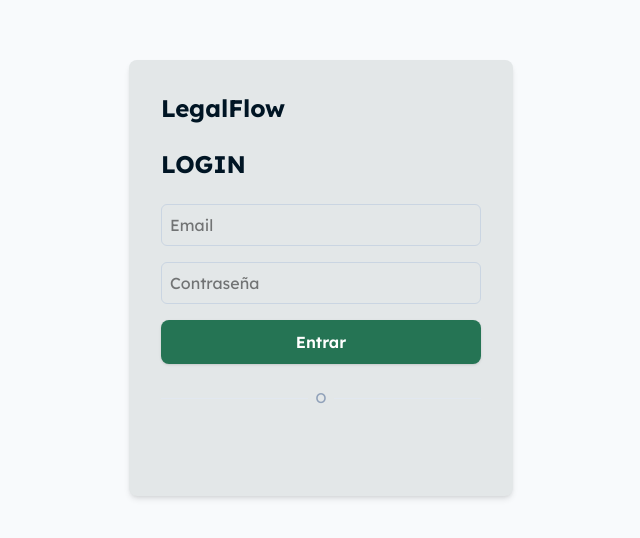
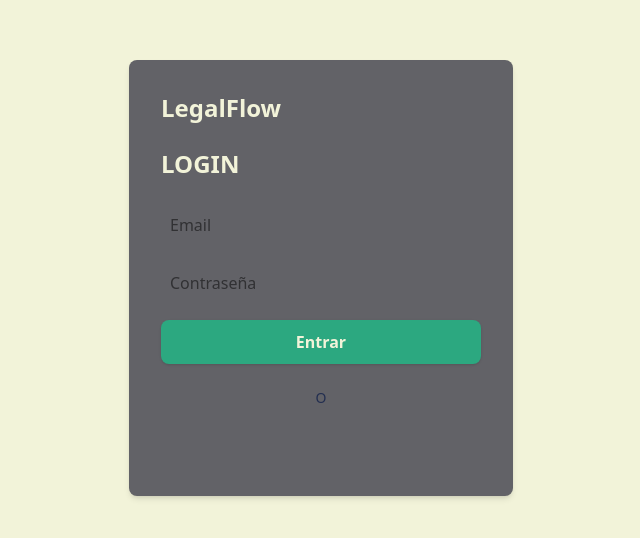
Before and after one commit to kbarnasthpol/legalflow-web, a Next.js app: page /login in a window 1280 px wide. Shown: the part 122-660 px from the top of the page, without its empty margins (319-959 px from the left). Built offline with nearby package versions, Linux system fonts and the light colour scheme; no server answers.

Commit message:
Corregimos colores, Mejoramos el sidebar, le dimos animacion a todo

```diff
--- a/src/app/dashboard/clientes/nuevo/page.tsx
+++ b/src/app/dashboard/clientes/nuevo/page.tsx
@@ -2,7 +2,7 @@
 import { useState } from 'react'
 import { useRouter } from 'next/navigation'
 import api from '../../../../lib/axios'
-import PrimaryButton from '@/components/ui/PrimaryButton'
+import Button from '@/components/ui/Button'
 
 export default function NuevoClientePage() {
   const router = useRouter()
@@ -80,9 +80,9 @@ export default function NuevoClientePage() {
           </select>
         </div>
 
-        <PrimaryButton>
+        <Button variant="success">
           GUARDAR CLIENTE NUEVO
-        </PrimaryButton>
+        </Button>
       </form>
     </div>
   )
--- a/src/app/dashboard/page.tsx
+++ b/src/app/dashboard/page.tsx
@@ -2,7 +2,7 @@
 import { useEffect, useState } from 'react'
 import api from '../../lib/axios'
 import { useRouter } from 'next/navigation' // Importamos el "conduce-páginas"
-import PrimaryButton from '@/components/ui/PrimaryButton'
+import Button from '@/components/ui/Button'
 import { Users, Briefcase, DollarSign } from 'lucide-react'
 interface StatCardProps {
   title: string;
@@ -68,10 +68,10 @@ const [stats, setStats] = useState({ clientes: 0, casos: 0, recaudado: 0 })
         <h1 className="text-2xl font-bold text-black">MIS CLIENTES</h1>
 
         {/* Este botón hace la magia */}
-        <PrimaryButton
+        <Button variant="success"
           onClick={() => router.push('/dashboard/clientes/nuevo')}>
           + AGREGAR CLIENTE NUEVO
-        </PrimaryButton>
+        </Button>
       </div>
 
       <div className="grid gap-4">
--- a/src/app/globals.css
+++ b/src/app/globals.css
@@ -4,37 +4,20 @@
 @source "../components";
 
 @theme {
-  /* --- MAYA BLUE (Identidad Principal) --- */
-  --color-maya-100: #ccebff; /* Fondos de tarjetas seleccionadas / sidebar */
-  --color-maya-600: #007acc; /* Botones principales y acciones importantes */
-  --color-maya-950: #001524; /* Texto títulos */
 
-  /* --- AQUAMARINE (Notificaciones y Estados leves) --- */
-  --color-aqua-100: #ccfff0; /* Etiquetas y estados no urgentes */
-  --color-aqua-700: #00996b; /* Indicadores de estados activos */
-  --color-aqua-950: #002419; /* Texto sobre aqua */
+  --color-beige:#f2f3d9; /* Letras, textos, etc.*/
+  --color-azul:#222e50;/* Color de la identidad*/
+  --color-esmeralda:#2ca880; /* Color exitos o cosass buenas*/
+  --color-coral:#f96f5d; /* Color errores, o cosas negativas*/
+  --color-gris:#626267;/* Color principal, el que mas predomina, color fondo*/
+  --color-dorado:#fe9920; /*Color detalles para contrastar con el azul*/
 
-  /* --- MINT LEAF (Éxitos y Confirmaciones) --- */
-  --color-mint-50: #ecf9f4;  /* Fondo éxito leve */
-  --color-mint-700: #257454; /* Éxito medio / Casos cerrados */
-  --color-mint-950: #091b14; /* Éxito alto */
-
-  /* --- IRON GREY (Estructura y Neutrales) --- */
-  --color-iron-100: #e3e7e8; /* Fondos de páginas */
-  --color-iron-700: #465253; /* Bordes */
-  --color-iron-950: #101313; /* Texto secundario */
-
-  /* --- SOFT BLOSSOM (Crítico y Alertas) --- */
-  --color-blossom-100: #eddee2; /* Fondo notificación crítica */
-  --color-blossom-700: #633642; /* Botones ELIMINAR / Vencimientos */
-  --color-blossom-950: #170c0f; /* Estado fallido / Alertas máximas */
-  /* Definimos la familia de fuente */
-  --font-sans: var(--font-primary), ui-sans-serif, system-ui;
+  --font-sans: var(--font-lexend), ui-sans-serif, system-ui;
 }
 
 body {
   /* Usamos tus nuevas variables para el estilo base del cuerpo */
-  background-color: var(--color-iron-100);
-  color: var(--color-iron-950);
+  background-color: var(--color-beige);
+  color: var(--color-beige);
   font-family: var(--font-sans);
 }
--- a/src/app/layout.tsx
+++ b/src/app/layout.tsx
@@ -23,7 +23,7 @@ export default function RootLayout({ children }: { children: React.ReactNode })
         {/* Envolvemos TODA la app con el Provider de Google */}
         <GoogleOAuthProvider clientId={process.env.NEXT_PUBLIC_GOOGLE_CLIENT_ID!}>
           {!isLoginPage && <Sidebar />}
-          <main className={`${!isLoginPage ? 'ml-64' : ''} w-full min-h-screen bg-slate-50`}>
+          <main className={`${!isLoginPage ? 'ml-64' : ''} w-full min-h-screen bg-aqua-medio`}>
             {children}
           </main>
         </GoogleOAuthProvider>
--- a/src/app/login/page.tsx
+++ b/src/app/login/page.tsx
@@ -32,30 +32,30 @@ export default function LoginPage() {
 
   return (
     <main className="flex min-h-screen flex-col items-center justify-center p-24">
-      <div className="bg-iron-100 p-8 rounded-lg shadow-md w-96 text-black">
-        <h1 className="text-maya-950 text-2xl font-bold mb-6">LegalFlow</h1>
-          <h1 className="text-maya-950 text-2xl font-bold mb-6">LOGIN</h1>
+      <div className="bg-gris p-8 rounded-lg shadow-md w-96 text-black">
+        <h1 className="text-beige text-2xl font-bold mb-6">LegalFlow</h1>
+          <h1 className="text-beige text-2xl font-bold mb-6">LOGIN</h1>
 
         <form onSubmit={handleLogin} className="flex flex-col gap-4">
           <Input
             type="email"
             placeholder="Email"
-           className="border border-gray-300 focus:border-legal-blue focus:ring-1 focus:ring-legal-blue outline-none p-2 rounded-md"
+           className="border border-gris focus:border-beige focus:ring-1 focus:ring-beige outline-none p-2 rounded-md"
             onChange={(e) => setEmail(e.target.value)} // Captura lo que escribís
           />
           <Input
             type="password"
             placeholder="Contraseña"
-            className="border border-gray-300 focus:border-legal-blue focus:ring-1 focus:ring-legal-blue outline-none p-2 rounded-md"
+            className="border border-gris focus:border-beige focus:ring-1 focus:ring-beige outline-none p-2 rounded-md"
             onChange={(e) => setPassword(e.target.value)}
           />
           <Button type="submit" variant='success'>Entrar</Button>
         </form>
         <div className="mt-6 flex flex-col items-center gap-4">
   <div className="flex items-center w-full gap-2">
-    <hr className="flex-grow border-slate-200" />
-    <span className="text-slate-400 text-sm">O</span>
-    <hr className="flex-grow border-slate-200" />
+    <hr className="flex-grow border-gris" />
+    <span className="text-azul text-sm">O</span>
+    <hr className="flex-grow border-gris" />
   </div>
 
   <GoogleLogin
--- a/src/components/ui/Button.tsx
+++ b/src/components/ui/Button.tsx
@@ -26,10 +26,10 @@ export default function Button({
 
   // Variantes usando tu paleta personalizada
  const variants = {
-    primary: "bg-maya-600 text-white hover:bg-maya-950 shadow-sm",
-    success: "bg-mint-700 text-white hover:bg-mint-950 shadow-sm",
-    danger: "bg-blossom-700 text-white hover:bg-blossom-950 shadow-sm",
-    outline: "border-2 border-iron-700 text-iron-700 hover:bg-iron-100"
+    primary: "bg-azul text-beige hover:bg-beige shadow-sm hover:text-azul hover:border-azul",
+    success: "bg-esmeralda text-beige hover:border-beige shadow-sm",
+    danger: "bg-coral text-beige hover:border-gris shadow-sm",
+    outline: "border-2 border-gris text-gris hover:bg-beige bg-beige hover:text-beige"
   };
 
   return (
--- a/src/components/ui/Input.tsx
+++ b/src/components/ui/Input.tsx
@@ -7,9 +7,9 @@ interface InputProps extends React.InputHTMLAttributes<HTMLInputElement> {
 export default function Input({ label, className = '', ...props }: InputProps) {
   return (
     <div className="flex flex-col gap-1 w-full">
-      {label && <label className="text-sm font-medium text-slate-700">{label}</label>}
+      {label && <label className="text-sm font-medium text-iron-oscuro">{label}</label>}
       <input
-        className={`border border-slate-300 focus:border-legal-blue focus:ring-2 focus:ring-legal-blue/20 outline-none p-2 rounded-md transition-all ${className}`}
+        className={`border border-gris focus:border-azul focus:ring-2 focus:ring-azul/20 outline-none p-2 rounded-md transition-all ${className}`}
         {...props}
       />
     </div>
--- /dev/null
+++ b/src/components/ui/sidebar-flecha.tsx
@@ -0,0 +1,38 @@
+'use client'
+import Link from 'next/link'
+import { LucideIcon, ChevronRight } from 'lucide-react'
+
+interface SidebarItemProps {
+  href: string;
+  icon: LucideIcon;
+  label: string;
+  isActive: boolean;
+}
+
+export default function SidebarItem({ href, icon: Icon, label, isActive }: SidebarItemProps) {
+  return (
+    <Link
+      href={href}
+      className={`group flex items-center justify-between p-3 rounded-lg transition-all duration-300 ${
+        isActive
+          ? 'bg-dorado text-azul shadow-lg shadow-gris'
+          : 'hover:bg-beige hover:text-azul text-beige'
+      }`}
+    >
+      <div className="flex items-center gap-3">
+        <Icon size={20} className={`transition-transform duration-300 ${!isActive && 'group-hover:scale-110'}`} />
+        <span className="font-medium uppercase tracking-wider">{label}</span>
+      </div>
+
+      {/* Animación de la flecha */}
+      <ChevronRight
+        size={18}
+        className={`transition-all duration-300 transform ${
+          isActive
+            ? 'opacity-100 translate-x-0'
+            : 'opacity-0 -translate-x-4 group-hover:opacity-100 group-hover:translate-x-0'
+        }`}
+      />
+    </Link>
+  )
+}
```
Also changed, not shown: src/components/layout/Sidebar.tsx (+70 -28 lines).
